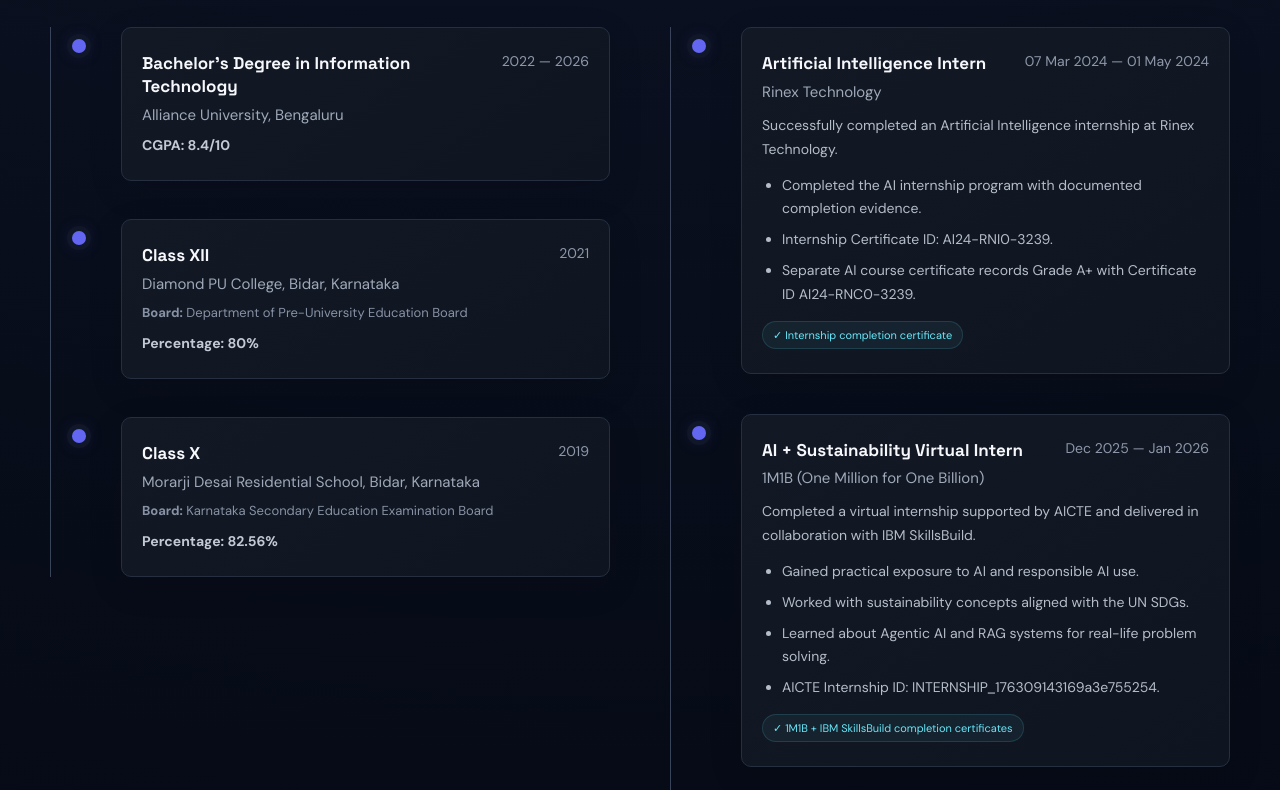
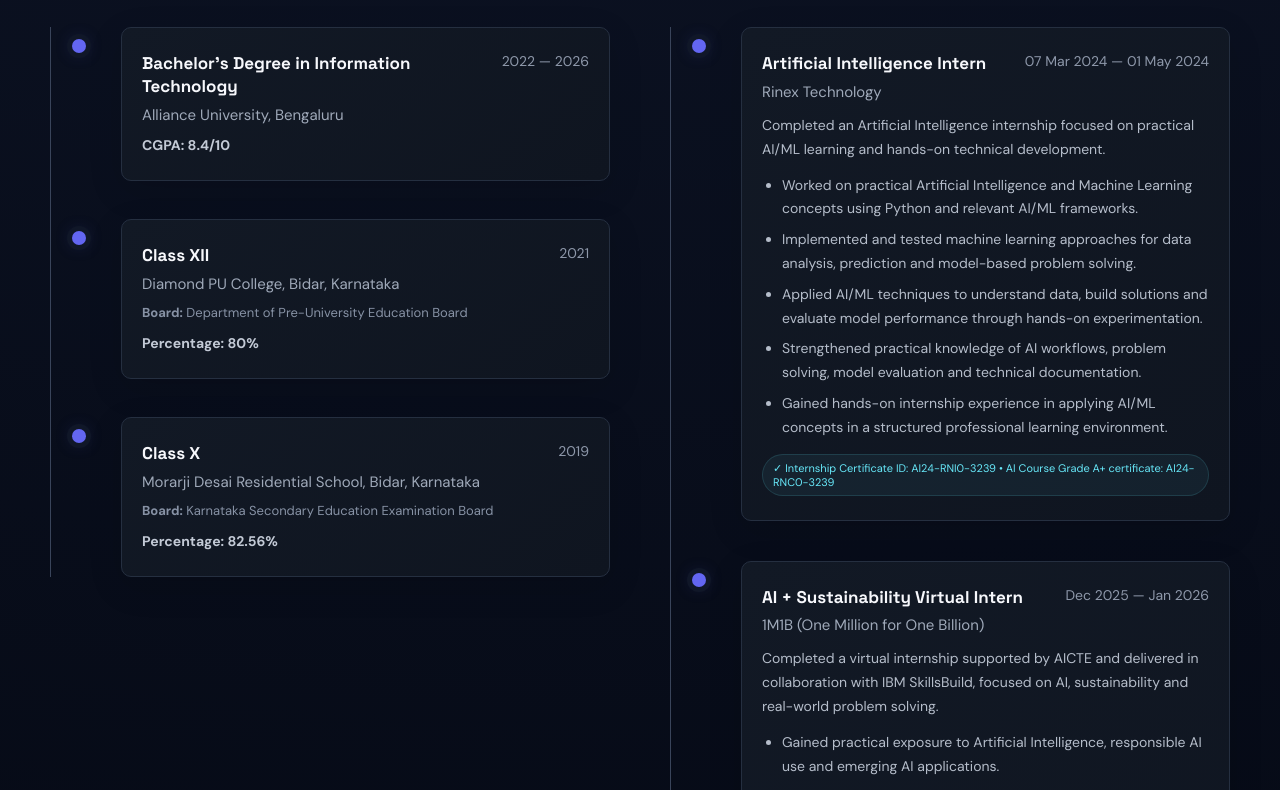
Before and after one commit to Vikas3655v/vikas-portfolio, a Next.js app: page / in a window 1280 px wide. Shown: the part 1850-2640 px from the top of the page. Built offline with nearby package versions, Linux system fonts and the light colour scheme.

Commit message:
feat: expand internship experience bullet points

```diff
--- a/app/page.tsx
+++ b/app/page.tsx
@@ -61,8 +61,34 @@
 ];
 
 const experiences = [
-  { title: "Artificial Intelligence Intern", organization: "Rinex Technology", date: "07 Mar 2024 — 01 May 2024", description: "Successfully completed an Artificial Intelligence internship at Rinex Technology.", bullets: ["Completed the AI internship program with documented completion evidence.", "Internship Certificate ID: AI24-RNI0-3239.", "Separate AI course certificate records Grade A+ with Certificate ID AI24-RNC0-3239."], proof: "Internship completion certificate" },
-  { title: "AI + Sustainability Virtual Intern", organization: "1M1B (One Million for One Billion)", date: "Dec 2025 — Jan 2026", description: "Completed a virtual internship supported by AICTE and delivered in collaboration with IBM SkillsBuild.", bullets: ["Gained practical exposure to AI and responsible AI use.", "Worked with sustainability concepts aligned with the UN SDGs.", "Learned about Agentic AI and RAG systems for real-life problem solving.", "AICTE Internship ID: INTERNSHIP_176309143169a3e755254."], proof: "1M1B + IBM SkillsBuild completion certificates" },
+  {
+    title: "Artificial Intelligence Intern",
+    organization: "Rinex Technology",
+    date: "07 Mar 2024 — 01 May 2024",
+    description: "Completed an Artificial Intelligence internship focused on practical AI/ML learning and hands-on technical development.",
+    bullets: [
+      "Worked on practical Artificial Intelligence and Machine Learning concepts using Python and relevant AI/ML frameworks.",
+      "Implemented and tested machine learning approaches for data analysis, prediction and model-based problem solving.",
+      "Applied AI/ML techniques to understand data, build solutions and evaluate model performance through hands-on experimentation.",
+      "Strengthened practical knowledge of AI workflows, problem solving, model evaluation and technical documentation.",
+      "Gained hands-on internship experience in applying AI/ML concepts in a structured professional learning environment."
+    ],
+    proof: "Internship Certificate ID: AI24-RNI0-3239 • AI Course Grade A+ certificate: AI24-RNC0-3239"
+  },
+  {
+    title: "AI + Sustainability Virtual Intern",
+    organization: "1M1B (One Million for One Billion)",
+    date: "Dec 2025 — Jan 2026",
+    description: "Completed a virtual internship supported by AICTE and delivered in collaboration with IBM SkillsBuild, focused on AI, sustainability and real-world problem solving.",
+    bullets: [
+      "Gained practical exposure to Artificial Intelligence, responsible AI use and emerging AI applications.",
+      "Explored sustainability concepts and the UN Sustainable Development Goals (SDGs) through an AI-focused learning experience.",
+      "Learned about Agentic AI and Retrieval-Augmented Generation (RAG) systems for approaching real-life problems.",
+      "Applied problem-solving and impact-driven thinking to connect AI concepts with sustainability and real-world use cases.",
+      "Developed professional and technical skills through structured virtual learning, activities and project-oriented internship work."
+    ],
+    proof: "AICTE Internship ID: INTERNSHIP_176309143169a3e755254 • 1M1B + IBM SkillsBuild certificates"
+  },
 ];
 
 export default function Home() {
```
